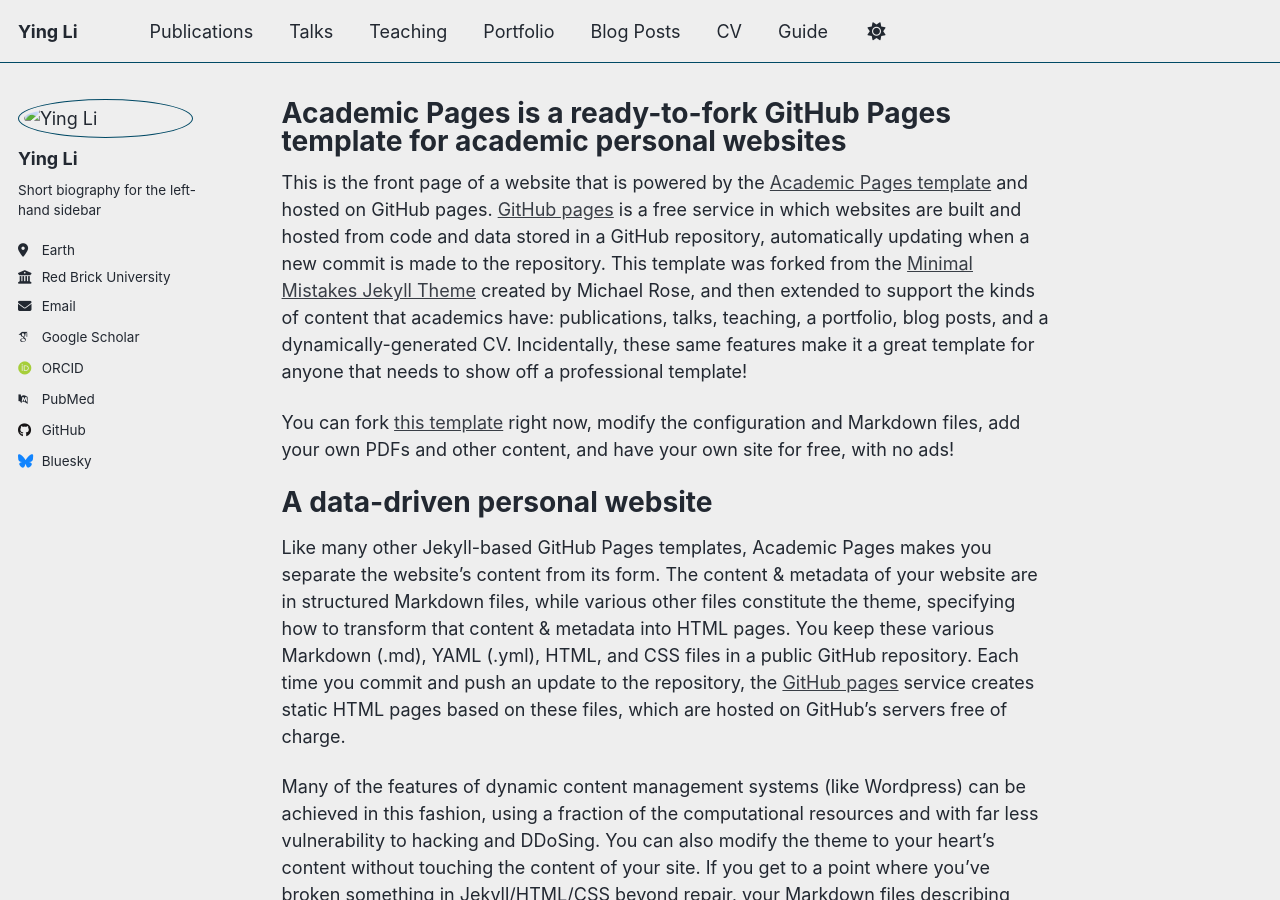
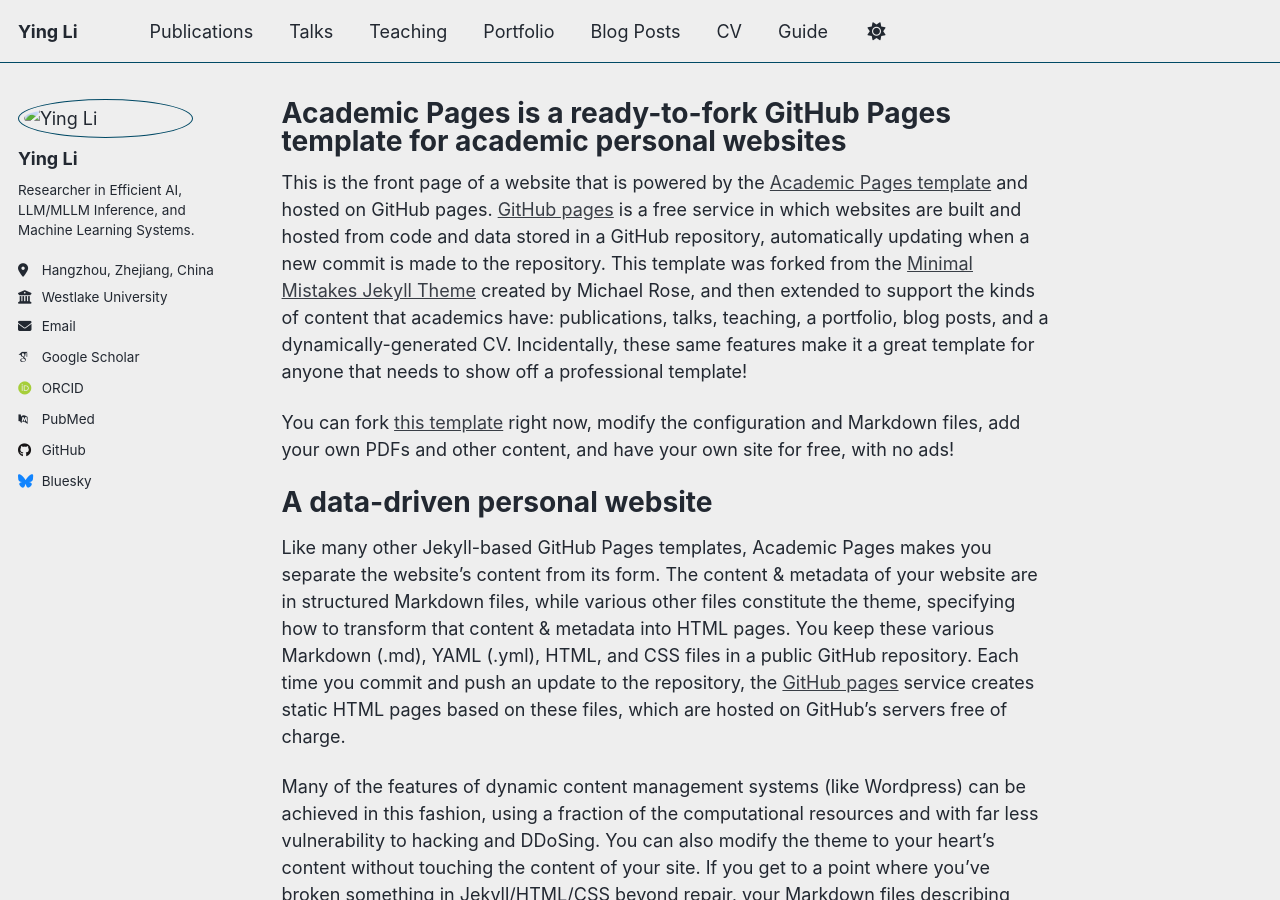
Before and after one commit to NeuraLiying/NeuraLiying.github.io, a Jekyll site: the page built from _pages/about.md, in a window 1280 px wide and 900 px high. Built offline with Jekyll 4.4.1, drawn with Linux system fonts in a browser that asks for light colours; some web fonts are replaced; a script that is not in the unit is left out.

Commit message:
Update _config.yml

```diff
--- a/_config.yml
+++ b/_config.yml
@@ -25,9 +25,9 @@ author:
   # Biographic information
   avatar           : "images/profile.png"
   name             : "Ying Li"
-  bio              : "Short biography for the left-hand sidebar"
-  location         : "Earth"
-  employer         : "Red Brick University"
+  bio: "Researcher in Efficient AI, LLM/MLLM Inference, and Machine Learning Systems."
+  location         : "Hangzhou, Zhejiang, China"
+  employer         : "Westlake University"
   uri              : # URL
   email            : "liying06@westlake.edu.cn"
 
```
